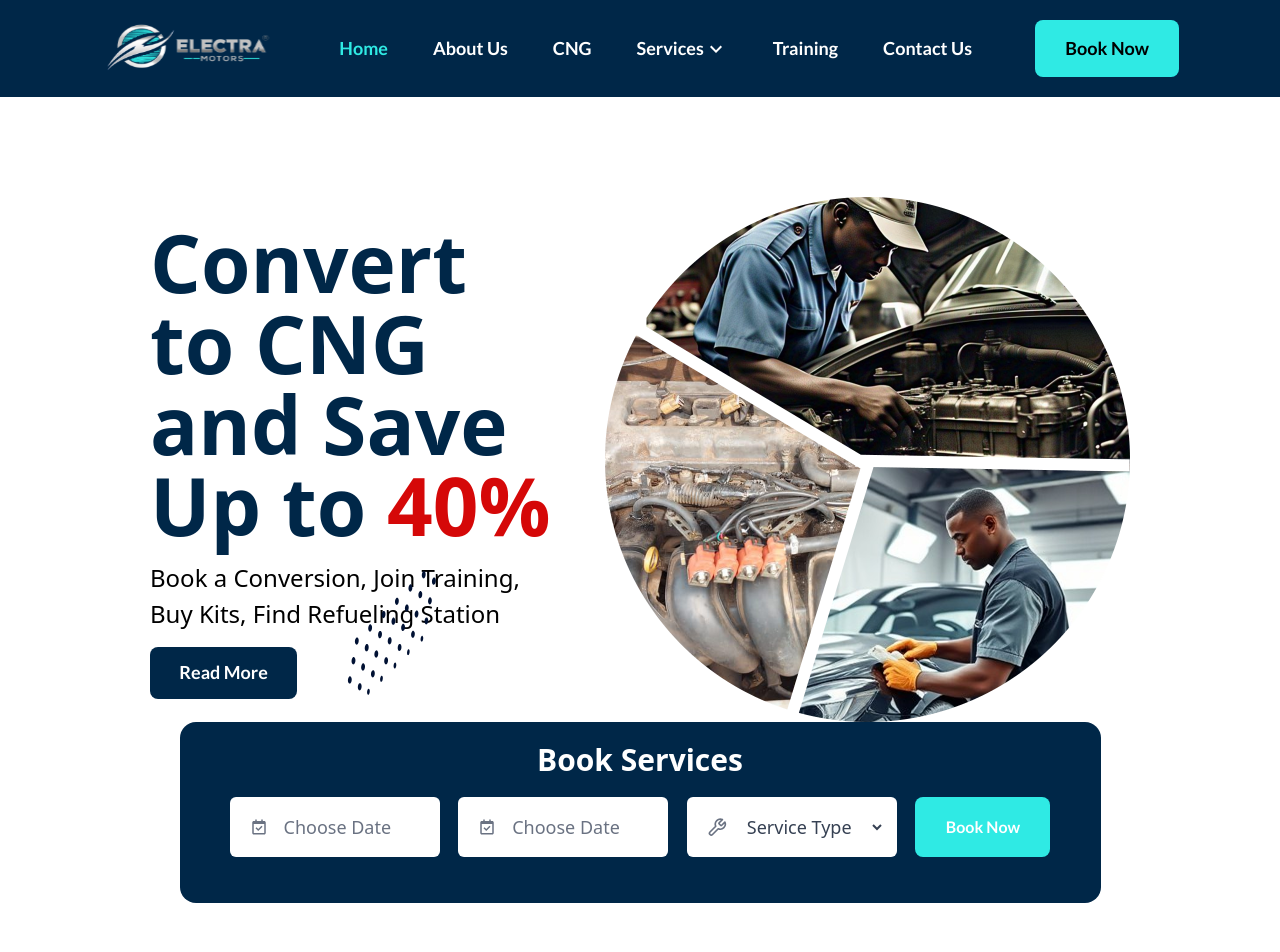
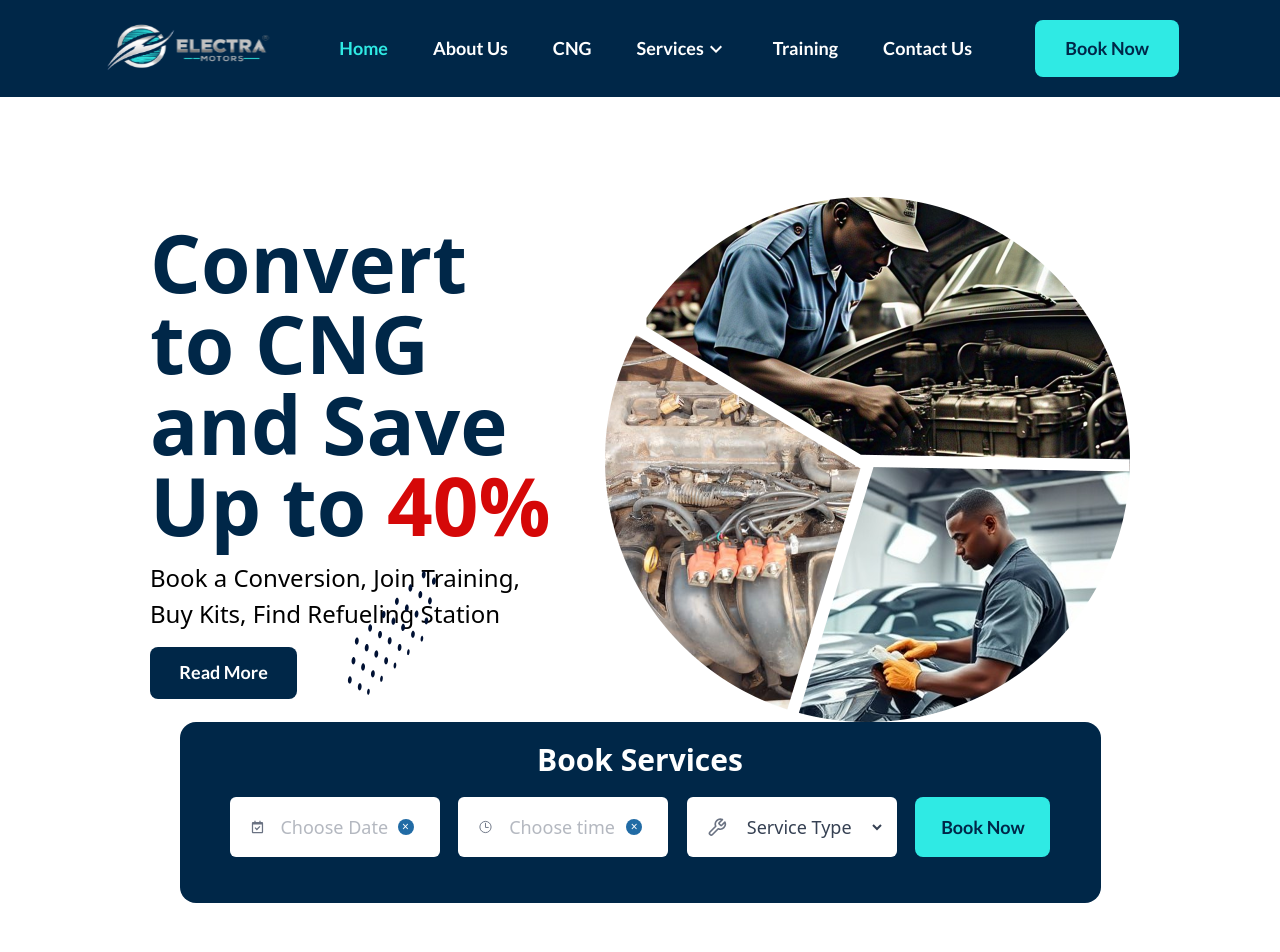
Before and after one commit to annaelowigho/Electra, a React (Vite) app: page / in a window 1280 px wide. Shown: the top 952 px of the page. Built offline with nearby package versions, Linux system fonts and the light colour scheme; a web font is replaced by a local one.

Commit message:
updates made

```diff
--- a/src/Layouts/Nav.jsx
+++ b/src/Layouts/Nav.jsx
@@ -84,7 +84,7 @@ const Nav = () => {
             </NavLink>
           </li>
         </ul>
-        <button className='font-primary text-[18px] font-semibold bg-[#2FEAE4] px-[30px] py-[15px] rounded-lg cursor-pointer
+        <button className='font-primary text-[18px] font-semibold bg-[#2FEAE4] px-[30px] py-[15px] rounded-lg cursor-pointer text-[#002748]
         hidden xl:block hover:shadow-lg transition-transform-y duration-500 hover:scale-105 hover:bg-[#002748] hover:border-[3px]
         hover:border-[#2FEAE4] hover:text-white'>
           Book Now
--- a/src/Pages/Homepage.jsx
+++ b/src/Pages/Homepage.jsx
@@ -1,14 +1,14 @@
 import React from 'react'
 import { BiCalendarCheck, BiSupport } from "react-icons/bi";
 import { FiTool } from "react-icons/fi";
+import { IoTimeOutline } from "react-icons/io5";
 import { useState } from 'react';
 import { MdOutlineVerifiedUser, MdOutlineTimer } from "react-icons/md";
 import { FaMoneyBillAlt } from "react-icons/fa";
 import Partner from '../Components/Partner';
 import Map from '../Components/Map';
-// import DatePicker from "react-date-picker";
-// import "react-date-picker/dist/DatePicker.css";
-// import "react-calendar/dist/Calendar.css";
+import DatePicker from "react-datepicker";
+import "react-datepicker/dist/react-datepicker.css";
 
 const Choose = [
     {
@@ -53,12 +53,15 @@ const Feedback = [
 
 const Homepage = () => {
 
-    // const [date, setDate] = useState("");
+    const [date, setDate] = useState("");
+    const [time, setTime] = useState("")
     const [serviceType, setServiceType] = useState("");
 
   return (
     <>
         <div className='px-[20px] py-[50px] md:px-[30px] md:py-[100px] xl:px-[150px] xl:py-[100px] relative'>
+
+            {/* Hero Section */}
             <div className=' flex flex-col xl:flex-row items-center justify-between gap-10'>
                 <img src="/assets/arrow12.svg" alt="" className='absolute top-[-50px] left-[620px] hidden min-[1300px]:block min-[1900px]:left-[940px]'/>
                 <img src="/assets/dots.svg" alt="" className='absolute top-[470px] left-[318px] hidden xl:block'/>
@@ -77,12 +80,14 @@ const Homepage = () => {
                     </p>
                     <button className='font-primary text-[18px] text-white font-semibold bg-[#002748]  rounded-lg cursor-pointer w-[147px]
                     h-[52px] mt-[15px] hover:shadow-lg transition-transform-y duration-500 hover:scale-105 hover:bg-[#2FEAE4] hover:border-[3px]
-                    hover:border-[#002748] hover:text-black'>
+                    hover:border-[#002748] hover:text-[#002748]'>
                         Read More
                     </button>
                 </div>
                 <img src="/assets/hero-img.svg" alt="" />
             </div>
+
+            {/* Book Services */}
             <div className='mx-auto mt-[20px] md:mt-[40px] lg:mt-[50px] min-[1280px]:mt-[100px] xl:mt-0'>
                 <div className='bg-[#002748] mx-auto text-white px-[20px] xl:px-[50px] pt-[15px] pb-[46px] rounded-2xl w-full xl:w-[921px]
                 min-[1300px]:absolute bottom-[-50px] left-[290px] right-[290px] min-[1900px]:left-[310px] min-[1900px]:right-[310px] min-[1900px]:bottom-[10px]'>
@@ -90,13 +95,30 @@ const Homepage = () => {
                     <div className='flex flex-col md:flex-row gap-4 xl:justify-between pt-[15px]'>
                         <div className='bg-white xl:py-2 px-5 rounded-md text-gray-500 flex items-center gap-4 text-[18px] w-full h-[60px]
                         xl:w-[210px]'>
-                            <BiCalendarCheck />
-                            <p>Choose Date</p>
+                            <BiCalendarCheck className='text-[28px]'/>
+                            <DatePicker
+                            selected={date}
+                            onChange={(date) => setDate(date)}
+                            placeholderText='Choose Date'
+                            isClearable
+                            className="w-full bg-transparent outline-none"
+                            />
                         </div>
-                        <div className='bg-white py-2 px-5 rounded-md text-gray-500 flex items-center gap-4 text-[18px] h-[60px]
-                        w-full xl:w-[210px]'>
-                            <BiCalendarCheck />
-                            <p>Choose Date</p>
+                        <div className='bg-white xl:py-2 px-5 rounded-md text-gray-500 flex items-center gap-4 text-[18px] w-full h-[60px]
+                        xl:w-[210px]'>
+                        <IoTimeOutline className='text-[28px]' />
+                        <DatePicker
+                            selected={time}
+                            onChange={(time) => setTime(time)}
+                            showTimeSelect
+                            showTimeSelectOnly
+                            timeFormat="h:mm aa" // 12-hour format with AM/PM
+                            // timeIntervals={15} // 15-minute intervals
+                            dateFormat="h:mm aa" // Display format (e.g., "2:30 PM")
+                            placeholderText="Choose time"
+                            isClearable
+                            className="w-full bg-transparent outline-none"
+                        />
                         </div>
                         <div className='bg-white py-2 pl-5 pr-3  rounded-md text-gray-500 flex items-center gap-4 text-[18px] h-[60px]
                         w-full xl:w-[210px]'>
@@ -118,23 +140,12 @@ const Homepage = () => {
                                 </select>
                             </div>
                         </div>
-                        <button className='font-primary text-[16px] font-semibold bg-[#2FEAE4] px-[20px] xl:px-[30px] py-[15px]
-                        rounded-lg cursor-pointer md:w-[400px] xl:w-[135px]'>
+                        <button className='font-primary text-[16px] xl:text-[18px] font-semibold bg-[#2FEAE4] px-[20px]
+                        rounded-lg cursor-pointer md:w-[400px] xl:w-[135px] text-[#002748] hover:shadow-lg transition-transform-y duration-500
+                        hover:scale-105 hover:bg-[#002748] hover:border-[3px] hover:border-[#2FEAE4] hover:text-white'>
                             Book Now
                         </button>
                     </div>
-                    {/* <div>
-                        <BiCalendarCheck className="text-gray-500 text-xl absolute left-2 z-10" />
-                        <DatePicker
-                            onChange={(newDate) => setDate(newDate)}
-                            value={date}
-                            format="dd/MM/yyyy"
-                            className="outline-none text-gray-700 bg-white border-none"
-                            calendarClassName="border-none"
-                            // clearIcon={null}
-                            placeholderText="Choose Date"
-                        />
-                    </div> */}
                 </div>
             </div>
         </div>
@@ -154,7 +165,9 @@ const Homepage = () => {
                             <p className='text-[12px] xl:text-[17px]'>
                                 Save on fuel and go green with our certified CNG conversion service.
                             </p>
-                            <button className='font-primary text-[18px] text-white font-semibold bg-[#002748]  rounded-lg cursor-pointer w-[120px] xl:w-[147px] h-[40px] xl:h-[52px] mt-[10px]'>
+                            <button className='font-primary text-[18px] text-white font-semibold bg-[#002748]  rounded-lg cursor-pointer
+                            w-[120px] xl:w-[147px] h-[40px] xl:h-[52px] mt-[10px] hover:shadow-lg transition-transform-y duration-500
+                            hover:scale-105 hover:bg-[#2FEAE4] hover:border-[3px] hover:border-[#002748] hover:text-[#002748]'>
                                 Book Now
                             </button>
                         </div>
@@ -167,7 +180,9 @@ const Homepage = () => {
                             <p className='text-[12px] xl:text-[17px]'>
                                 Master CNG conversion with our expert training. Get certified
                             </p>
-                            <button className='font-primary text-[18px] text-white font-semibold bg-[#002748]  rounded-lg cursor-pointer w-[120px] xl:w-[147px] h-[40px] xl:h-[52px] mt-[10px]'>
+                            <button className='font-primary text-[18px] text-white font-semibold bg-[#002748]  rounded-lg cursor-pointer
+                            w-[120px] xl:w-[147px] h-[40px] xl:h-[52px] mt-[10px] hover:shadow-lg transition-transform-y duration-500
+                            hover:scale-105 hover:bg-[#2FEAE4] hover:border-[3px] hover:border-[#002748] hover:text-[#002748]'>
                                 Join Now
                             </button>
                         </div>
@@ -182,7 +197,9 @@ const Homepage = () => {
                             <p className='text-[12px] xl:text-[17px]'>
                                 Upgrade to a greener drive! Purchase top-quality, certified CNG kits for improved fuel efficiency and reduced emissions
                             </p>
-                            <button className='font-primary text-[18px] text-white font-semibold bg-[#002748]  rounded-lg cursor-pointer w-[120px] xl:w-[147px] h-[40px] xl:h-[52px] mt-[10px]'>
+                            <button className='font-primary text-[18px] text-white font-semibold bg-[#002748]  rounded-lg cursor-pointer
+                            w-[120px] xl:w-[147px] h-[40px] xl:h-[52px] mt-[10px] hover:shadow-lg transition-transform-y duration-500
+                            hover:scale-105 hover:bg-[#2FEAE4] hover:border-[3px] hover:border-[#002748] hover:text-[#002748]'>
                                 Buy Now
                             </button>
                         </div>
@@ -195,7 +212,9 @@ const Homepage = () => {
                             <p className='text-[12px] xl:text-[17px]'>
                                 Locate convenient and reliable CNG refueling stations near you. Fuel up and stay eco-friendly today!
                             </p>
-                            <button className='font-primary text-[18px] text-white font-semibold bg-[#002748]  rounded-lg cursor-pointer w-[170px] h-[40px] xl:h-[52px] mt-[10px]'>
+                            <button className='font-primary text-[18px] text-white font-semibold bg-[#002748]  rounded-lg cursor-pointer
+                            w-[170px] h-[40px] xl:h-[52px] mt-[10px] hover:shadow-lg transition-transform-y duration-500
+                            hover:scale-105 hover:bg-[#2FEAE4] hover:border-[3px] hover:border-[#002748] hover:text-[#002748]'>
                                 Find Station Now
                             </button>
                         </div>
@@ -269,10 +288,15 @@ const Homepage = () => {
                         <textarea name="message" id="message" placeholder='Message' rows='4'
                         className='bg-[#2FEAE4] p-[20px] rounded-xl w-full text-[18px] font-medium mt-5 xl:mt-[30px] resize-none'></textarea>
                         <div className=''>
-                            <button className='font-primary text-[18px] text-white font-semibold bg-[#002748] px-[20px] py-[15px]
-                            rounded-lg cursor-pointer mt-[10px] xl:mt-[30px] w-full lg:w-[162px]'>
-                                Send Message
-                            </button>
+                        <button
+                        className="font-primary text-[16px] md:text-[18px] text-white font-semibold bg-[#002748] px-[20px] py-[15px]
+                            rounded-lg cursor-pointer mt-[10px] xl:mt-[30px] w-full lg:w-[162px] hover:shadow-lg
+                            transition-all duration-300 hover:scale-105 hover:bg-[#2FEAE4] hover:border-[3px]
+                            hover:border-[#002748] hover:text-[#002748] border-[3px] border-transparent
+                            focus:outline-none focus:ring-2 focus:ring-[#2FEAE4]"
+                        >
+                            Send Message
+                        </button>
                         </div>
                     </form>
                 </div>
```
